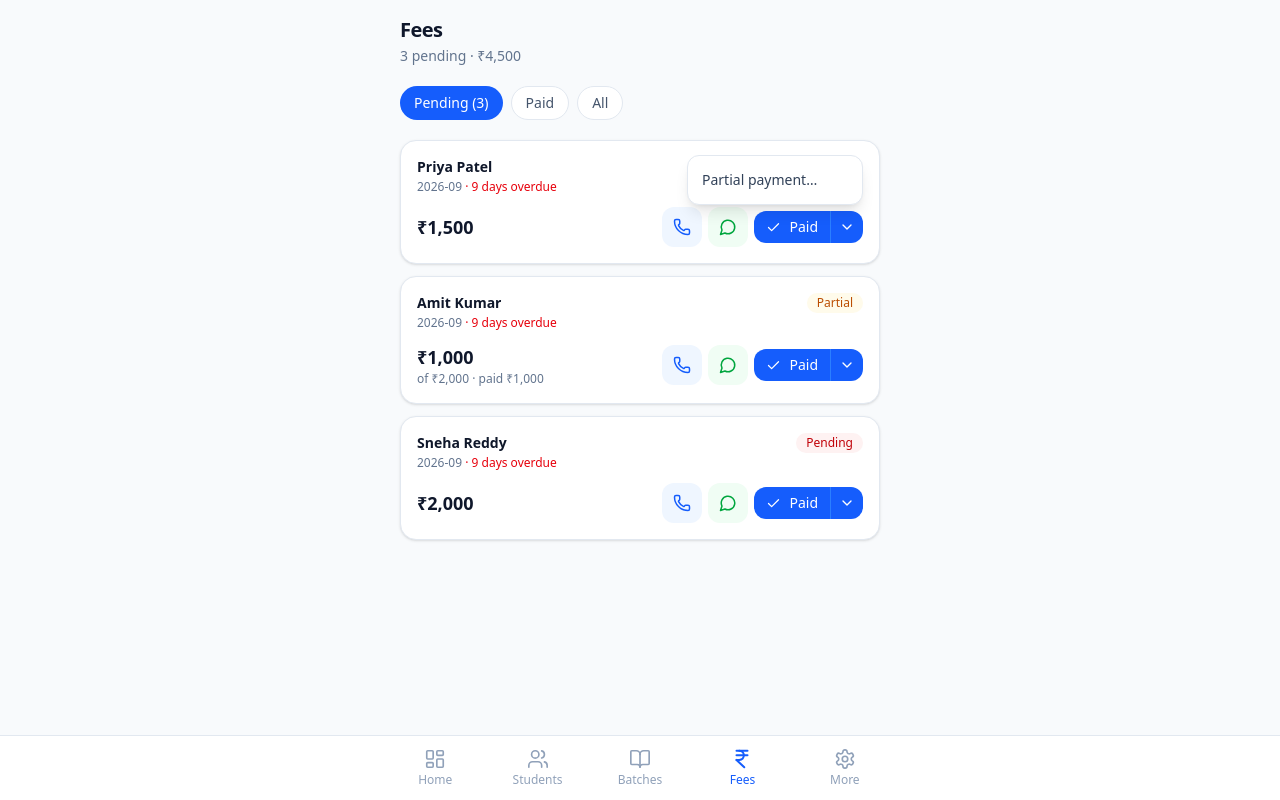
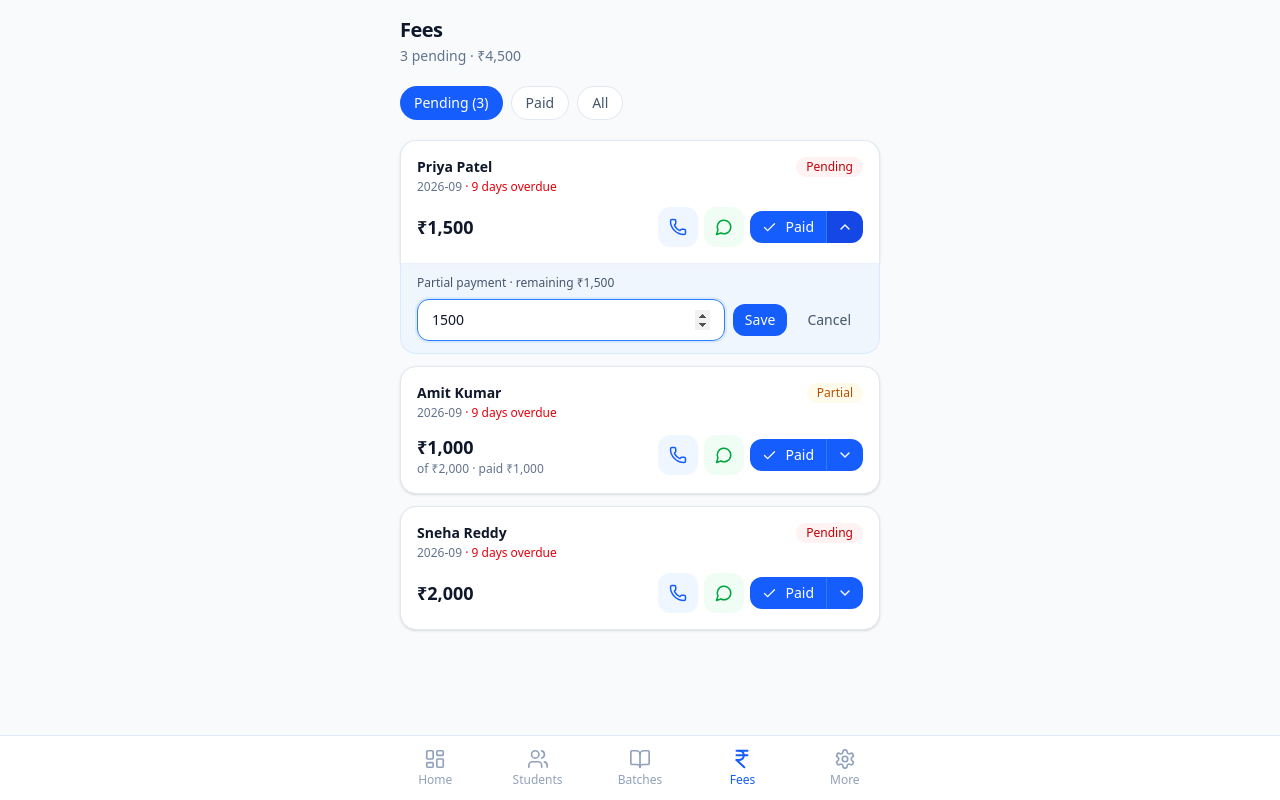
Before and after one commit to chandandass/fee-manager-saas, a Next.js app: page /fees in a window 1280 px wide. Both pictures are taken after a click on the button 846 px from the left and 227 px from the top of the page. Built offline with nearby package versions, Linux system fonts and the light colour scheme.

Commit message:
UX: one tap on chevron expands partial form under card (no extra menu step)

```diff
--- a/src/app/fees/page.tsx
+++ b/src/app/fees/page.tsx
@@ -1,6 +1,6 @@
 "use client";
 
-import { useEffect, useState, useRef } from "react";
+import { useEffect, useState } from "react";
 import {
   PageHeader,
   Card,
@@ -15,7 +15,7 @@ import { formatCurrency, getDaysPending, daysPendingLabel } from "@/lib/utils";
 import { createRepositories } from "@/infrastructure/supabase/InMemoryStore";
 import { ManageFees } from "@/domain/use-cases/ManageFees";
 import { FeeRecord, Student } from "@/domain/entities/Student";
-import { MessageCircle, Phone, Pencil, ChevronDown, Check } from "lucide-react";
+import { MessageCircle, Phone, Pencil, ChevronDown, ChevronUp, Check } from "lucide-react";
 import { whatsappService } from "@/infrastructure/whatsapp/WhatsAppService";
 
 const repos = createRepositories();
@@ -29,8 +29,6 @@ export default function FeesPage() {
   const [partialFeeId, setPartialFeeId] = useState<string | null>(null);
   const [editFee, setEditFee] = useState<FeeRecord | null>(null);
   const [payAmount, setPayAmount] = useState("");
-  const [openMenuId, setOpenMenuId] = useState<string | null>(null);
-  const menuRef = useRef<HTMLDivElement>(null);
 
   async function load() {
     const [all, studs] = await Promise.all([
@@ -44,16 +42,6 @@ export default function FeesPage() {
 
   useEffect(() => {
     load();
-  }, []);
-
-  useEffect(() => {
-    function handleClick(e: MouseEvent) {
-      if (menuRef.current && !menuRef.current.contains(e.target as Node)) {
-        setOpenMenuId(null);
-      }
-    }
-    document.addEventListener("mousedown", handleClick);
-    return () => document.removeEventListener("mousedown", handleClick);
   }, []);
 
   const phoneMap = Object.fromEntries(students.map((s) => [s.id, s.phone]));
@@ -72,13 +60,16 @@ export default function FeesPage() {
 
   async function markFullPaid(fee: FeeRecord) {
     await manageFees.recordPayment(fee.id, fee.amount);
-    setOpenMenuId(null);
     setPartialFeeId(null);
     load();
   }
 
-  function openPartial(fee: FeeRecord) {
-    setOpenMenuId(null);
+  function togglePartial(fee: FeeRecord) {
+    if (partialFeeId === fee.id) {
+      setPartialFeeId(null);
+      setPayAmount("");
+      return;
+    }
     setPartialFeeId(fee.id);
     const remaining = fee.amount - fee.paidAmount;
     setPayAmount(remaining > 0 ? String(remaining) : "");
@@ -171,7 +162,6 @@ export default function FeesPage() {
         ))}
       </div>
 
-      {/* Edit paid modal only (rare action) */}
       <Modal
         open={!!editFee}
         onClose={() => {
@@ -237,12 +227,16 @@ export default function FeesPage() {
             const due = fee.amount - fee.paidAmount;
             const days = getDaysPending(fee.month);
             const phone = phoneMap[fee.studentId] || "";
-            const menuOpen = openMenuId === fee.id;
             const showPartial = partialFeeId === fee.id;
 
             return (
               <div key={fee.id}>
-                <Card className={"!p-4 " + (showPartial ? "!rounded-b-none border-b-0" : "")}>
+                <Card
+                  className={
+                    "!p-4 " +
+                    (showPartial ? "!rounded-b-none border-b-0" : "")
+                  }
+                >
                   <div className="flex items-start justify-between gap-2">
                     <div className="min-w-0">
                       <p className="font-semibold text-sm truncate">
@@ -322,10 +316,7 @@ export default function FeesPage() {
                           Edit
                         </Button>
                       ) : (
-                        <div
-                          className="relative flex"
-                          ref={menuOpen ? menuRef : undefined}
-                        >
+                        <div className="flex">
                           <Button
                             size="sm"
                             onClick={() => markFullPaid(fee)}
@@ -336,43 +327,38 @@ export default function FeesPage() {
                           </Button>
                           <button
                             type="button"
-                            onClick={() =>
-                              setOpenMenuId(menuOpen ? null : fee.id)
+                            onClick={() => togglePartial(fee)}
+                            className={
+                              "px-2.5 rounded-r-xl flex items-center border-l border-blue-500 " +
+                              (showPartial
+                                ? "bg-blue-700 text-white"
+                                : "bg-blue-600 text-white hover:bg-blue-700")
                             }
-                            className="px-2 rounded-r-xl bg-blue-600 text-white hover:bg-blue-700 border-l border-blue-500 flex items-center"
-                            aria-label="More payment options"
+                            title="Partial payment"
+                            aria-label="Partial payment"
                           >
-                            <ChevronDown size={16} />
+                            {showPartial ? (
+                              <ChevronUp size={16} />
+                            ) : (
+                              <ChevronDown size={16} />
+                            )}
                           </button>
-
-                          {menuOpen && (
-                            <div className="absolute right-0 bottom-full mb-1.5 w-44 bg-white rounded-xl border border-slate-200 shadow-lg py-1 z-20">
-                              <button
-                                type="button"
-                                onClick={() => openPartial(fee)}
-                                className="w-full text-left px-3.5 py-2.5 text-sm text-slate-700 hover:bg-slate-50"
-                              >
-                                Partial payment…
-                              </button>
-                            </div>
-                          )}
                         </div>
                       )}
                     </div>
                   </div>
                 </Card>
 
-                {/* Inline partial form – attached under the card */}
+                {/* Inline partial – opens in one tap from chevron */}
                 {showPartial && (
-                  <div className="bg-slate-50 border border-t-0 border-slate-200 rounded-b-2xl px-4 py-3">
+                  <div className="bg-blue-50/80 border border-t-0 border-blue-100 rounded-b-2xl px-4 py-3">
                     <form
                       onSubmit={(e) => savePartial(fee, e)}
-                      className="space-y-3"
+                      className="space-y-2"
                     >
-                      <p className="text-xs text-slate-500">
-                        Remaining: {formatCurrency(due)}
-                        {fee.paidAmount > 0 &&
-                          " · already paid " + formatCurrency(fee.paidAmount)}
+                      <p className="text-xs text-slate-600">
+                        Partial payment · remaining{" "}
+                        {formatCurrency(due)}
                       </p>
                       <div className="flex gap-2 items-center">
                         <Input
@@ -382,8 +368,8 @@ export default function FeesPage() {
                           max={due}
                           value={payAmount}
                           onChange={(e) => setPayAmount(e.target.value)}
-                          placeholder="Amount received (₹)"
-                          className="flex-1"
+                          placeholder="₹ amount"
+                          className="flex-1 bg-white"
                           autoFocus
                         />
                         <Button type="submit" size="sm">
```
